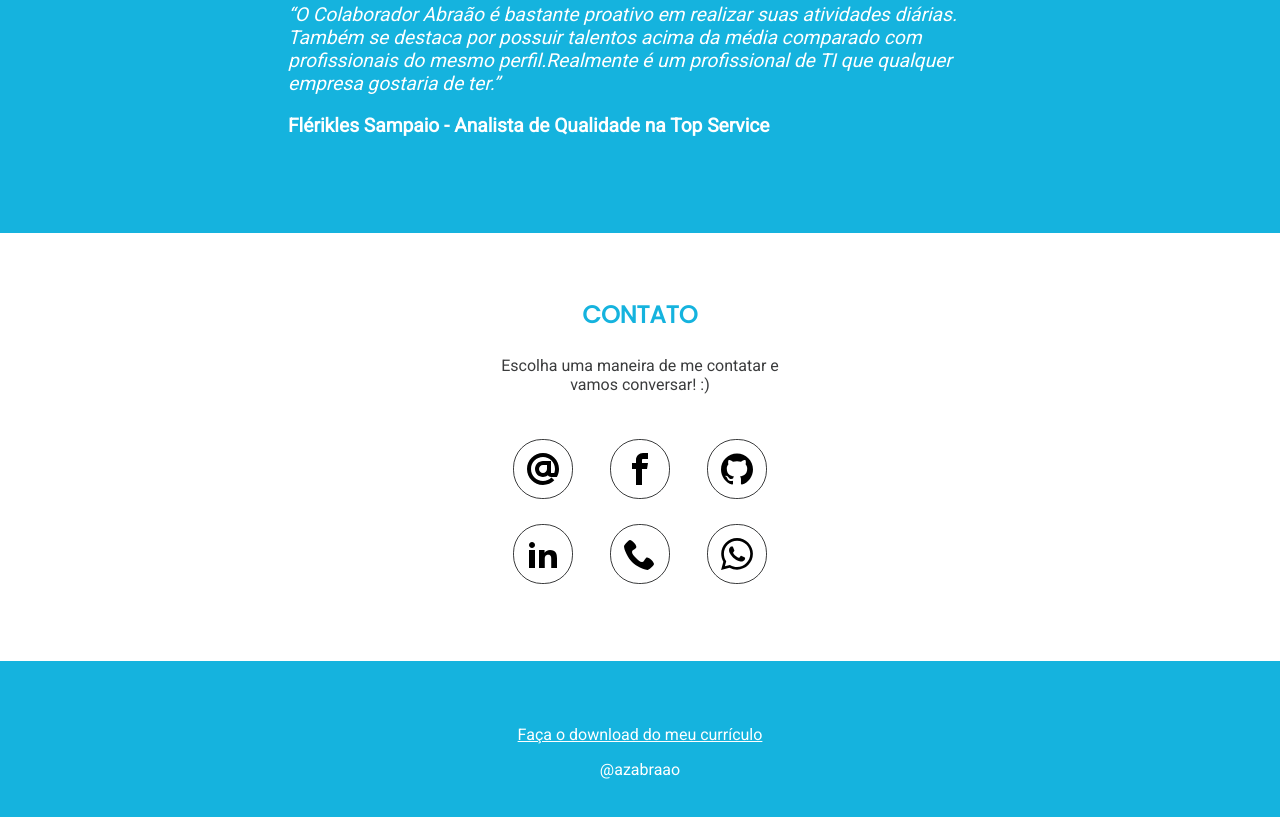
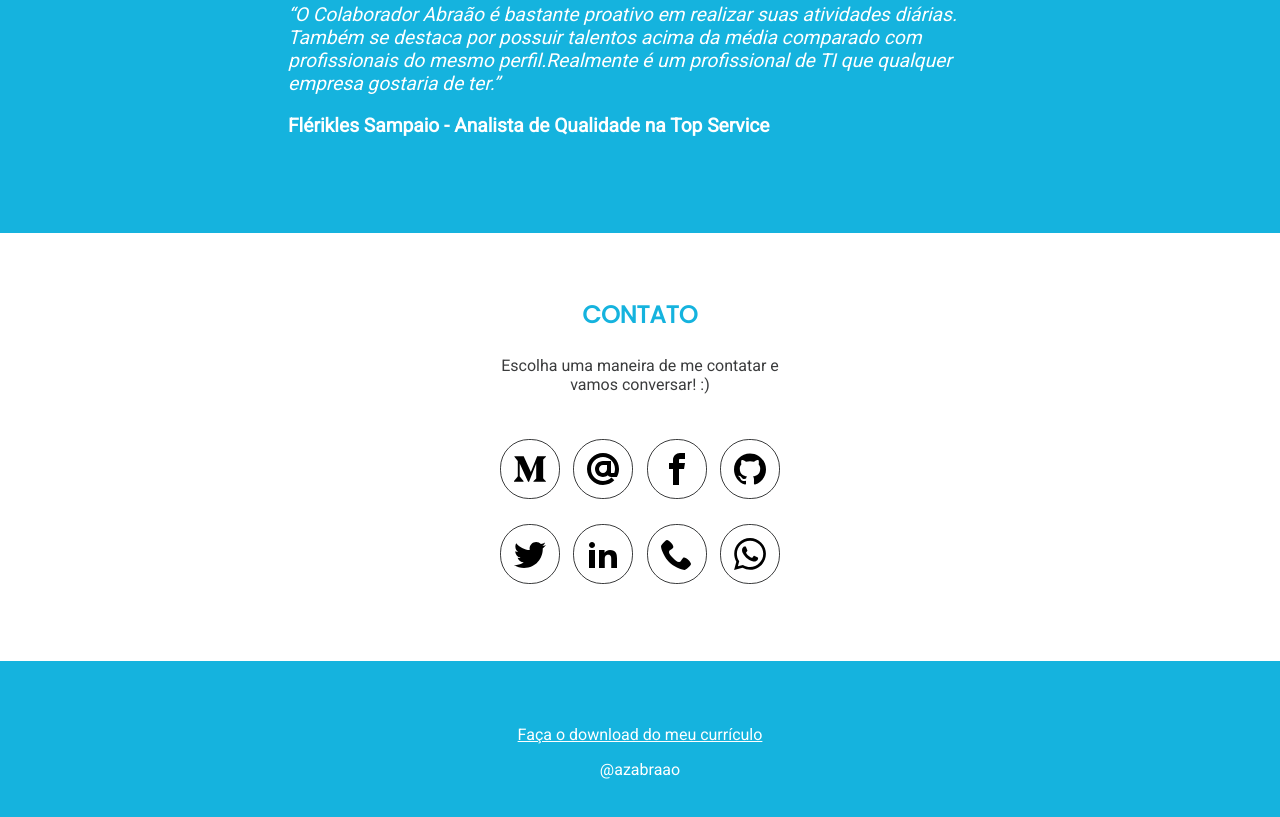
Before and after one commit to azabraao/azabraao.github.io, a plain HTML site: page index.html in a window 1280 px wide. Shown: the part 3683-4500 px from the top of the page. Drawn offline with nearby package versions, Linux system fonts and the light colour scheme.

Commit message:
Add Twitter and Medium links to my portifolio

```diff
--- a/index.html
+++ b/index.html
@@ -358,20 +358,24 @@
                 <div class="contact__content">
                     <p class="is-color-grey--dark">Escolha uma maneira de me contatar e vamos conversar! :)</p>
                     <div class="contact__links">
-                        <a href="mailto:az.abraao@gmail.com" class="contact__link" title="Acessa email" target="_blank"><img
+                        <a href="http://www.medium.com/@azabraao" class="contact__link" title="Acessa Medium" target="_blank" ><img
+                                src="assets/svg/medium.svg"></a>
+                        <a href="mailto:az.abraao@gmail.com" class="contact__link" title="Acessa email" target="_blank" ><img
                                 src="assets/svg/at.svg"></a>
-                        <a href="http://www.facebook.com/azabraao" class="contact__link" title="Acessa Facebook" target="_blank"><img
+                        <a href="http://www.facebook.com/azabraao" class="contact__link" title="Acessa Facebook" target="_blank" ><img
                                 src="assets/svg/facebook.svg"></a>
-                        <a href="http://github.com/azabraao" class="contact__link" title="Acessa Github" target="_blank"><img
+                        <a href="http://github.com/azabraao" class="contact__link" title="Acessa Github" target="_blank" ><img
                                 src="assets/svg/github.svg"></a>
                     </div>
                     <div class="contact__links">
-                        <a href="http://linkedin.com/in/azabraao" class="contact__link" title="Acessa Linkedin" target="_blank"><img
+                        <a href="http://twitter.com/azabraao" class="contact__link" title="Acessa Twitter" target="_blank" ><img
+                                src="assets/svg/twitter.svg"></a>
+                        <a href="http://linkedin.com/in/azabraao" class="contact__link" title="Acessa Linkedin" target="_blank" ><img
                                 src="assets/svg/linkedin2.svg"></a>
-                        <a href="tel:5511958079381" class="contact__link" title="Facilita ligação telefônica" target="_blank"><img
+                        <a href="tel:5511958079381" class="contact__link" title="Facilita ligação telefônica" target="_blank" ><img
                                 src="assets/svg/phone.svg"></a>
                         <a href="https://api.whatsapp.com/send?phone=5511958079381" class="contact__link" title="Acessa whatsapp"
-                            target="_blank"><img src="assets/svg/whatsapp.svg"></a>
+                            target="_blank" ><img src="assets/svg/whatsapp.svg"></a>
                     </div>
                 </div>
             </div>
```
Also changed, not shown: assets/svg/medium.svg (added), assets/svg/twitter.svg (added).
